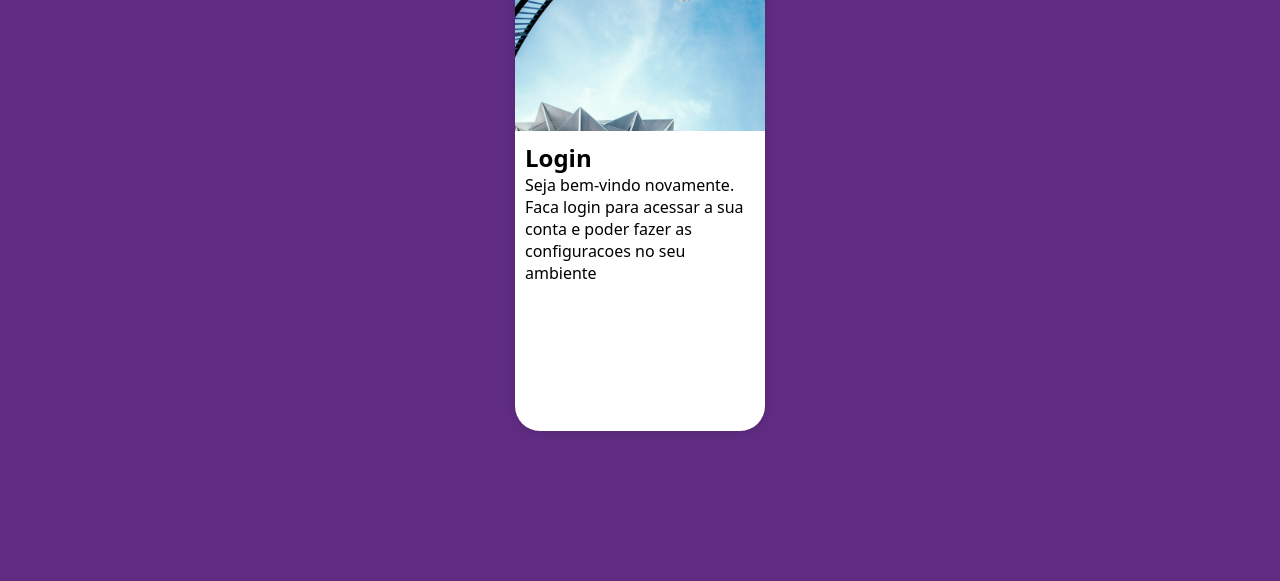
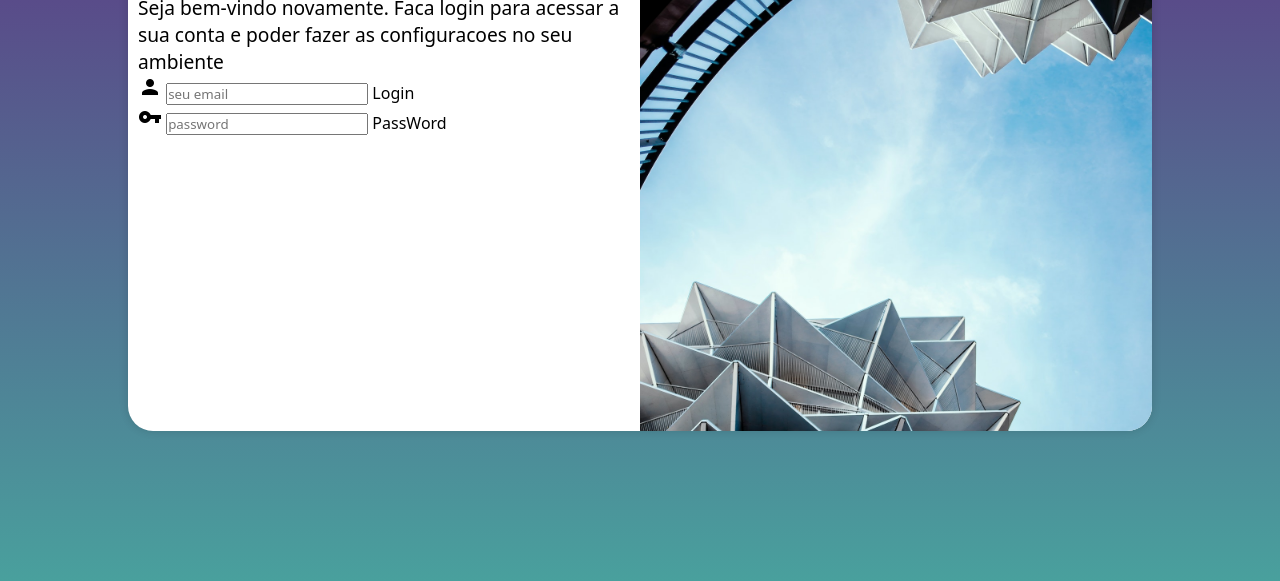
Before and after one commit to AcBarross/projeto-tela-login, a plain HTML site: page index.html in a window 1280 px wide. Shown: the part 219-800 px from the top of the page. Drawn offline with Linux system fonts and the light colour scheme.

Commit message:
Tela-Login

```diff
--- a/index.html
+++ b/index.html
@@ -6,6 +6,8 @@
     <meta http-equiv="X-UA-Compatible" content="IE=edge">
     <meta name="viewport" content="width=device-width, initial-scale=1.0">
     <link rel="stylesheet" href="style/style.css">
+    <link rel="stylesheet" href="style/mediaqery.css">
+    <link href="https://fonts.googleapis.com/icon?family=Material+Icons" rel="stylesheet">
     <title>Document</title>
 </head>
 
@@ -18,7 +20,19 @@
             <div id="formulario">
                 <h1>Login</h1>
                 <p>Seja bem-vindo novamente. Faca login para acessar a sua conta e poder fazer as configuracoes no seu ambiente</p>
-                <form action="login.php" method="post">
+                <form action="login.php" method="post" autocomplete="on">
+                    <div class="campo">
+                        <span class="material-icons">person</span>
+                        <input type="email" name="login" id="i_login" placeholder="seu email" autocomplete="email">
+                        <label for="i_login">Login</label>
+
+                    </div>
+                    <div class="campo">
+                        <span class="material-icons">vpn_key</span>
+                        <input type="password" name="senha" id="i_senha" placeholder="password" autocomplete="new-password">
+                        <label for="i_senha">PassWord</label>
+
+                    </div>
 
                 </form>
 
--- /dev/null
+++ b/style/mediaqery.css
@@ -0,0 +1,45 @@
+@charset "utf-8";
+
+/* versao para tablet */
+
+@media screen and (min-width: 768px) and (max-width: 992px) {
+    body {
+        background-image: linear-gradient(to bottom, #5f2c82, #49a09d);
+    }
+    #login {
+        width: 80vw;
+    }
+    #login>#imagem {
+        float: left;
+        width: 30%;
+        height: 100%;
+    }
+    #login>#formulario {
+        float: right;
+        width: 70%;
+    }
+}
+
+@media screen and (min-width: 992px) {
+    body {
+        background-image: linear-gradient(to bottom, #5f2c82, #49a09d);
+    }
+    #login {
+        width: 80vw;
+    }
+    #login>#imagem {
+        float: right;
+        width: 50%;
+        height: 100%;
+    }
+    #login>#formulario {
+        float: left;
+        width: 50%;
+    }
+    #login>#formulario>p {
+        font-size: 1.2em;
+    }
+    #login>#formulario>h1 {
+        font-size: 2em;
+    }
+}
--- a/style/style.css
+++ b/style/style.css
@@ -38,6 +38,7 @@ main {
     /* tudo que tiver fora da borda fica escondido usando overflow - hidden */
     overflow: hidden;
     box-shadow: 0px 0px 10px rgba(0, 0, 0, 0.143);
+    transition: width 400ms, height 400ms;
 }
 
 #login>#imagem {
@@ -52,3 +53,12 @@ main {
     display: block;
     padding: 10px;
 }
+
+#login>#formulario>h1 {
+    text-align: center;
+    margin-bottom: 10px;
+}
+
+#login>#formulario>p {
+    font-size: 0.8em;
+}
```
Also changed, not shown: 1 other file.
